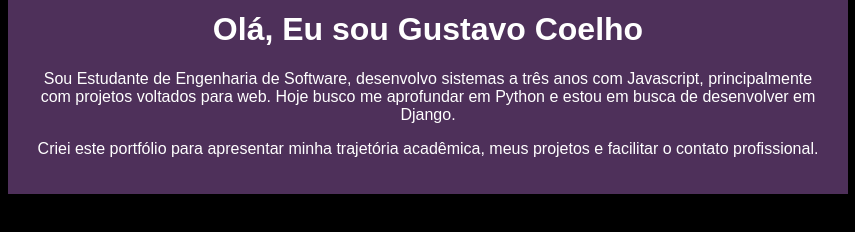
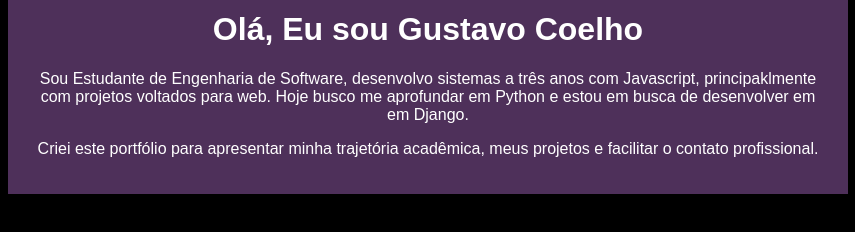
Before and after one commit to Coelho753/Portfolio-UNINTER, a plain HTML site: page index.html in a window 1280 px wide. Shown: the part 218-450 px from the top of the page, 212-1067 px from the left. Drawn offline with Linux system fonts and the light colour scheme.

Commit message:
Add files via upload

```diff
--- a/index.html
+++ b/index.html
@@ -21,9 +21,9 @@
 
     <main>
         <h1>Olá, Eu sou Gustavo Coelho</h1>
-        <p>Sou Estudante de Engenharia de Software, desenvolvo sistemas a três anos com Javascript, principalmente com
+        <p>Sou Estudante de Engenharia de Software, desenvolvo sistemas a três anos com Javascript, principaklmente com
             projetos voltados para web.
-            Hoje busco me aprofundar em Python e estou em busca de desenvolver em Django.</p>
+            Hoje busco me aprofundar em Python e estou em busca de desenvolver em em Django.</p>
         <p>Criei este portfólio para apresentar minha trajetória acadêmica, meus projetos e facilitar o contato
             profissional. </p>
     </main>
```
